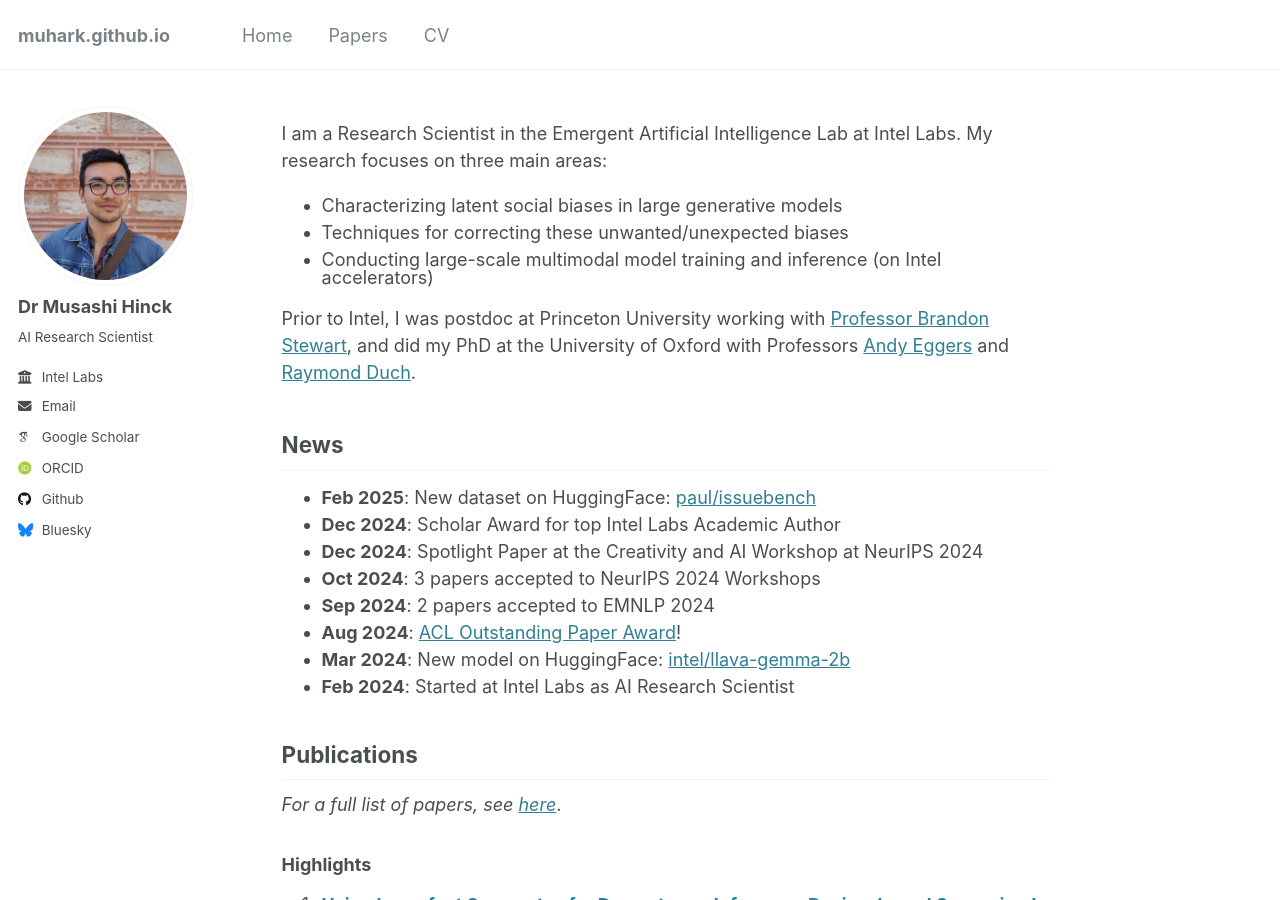
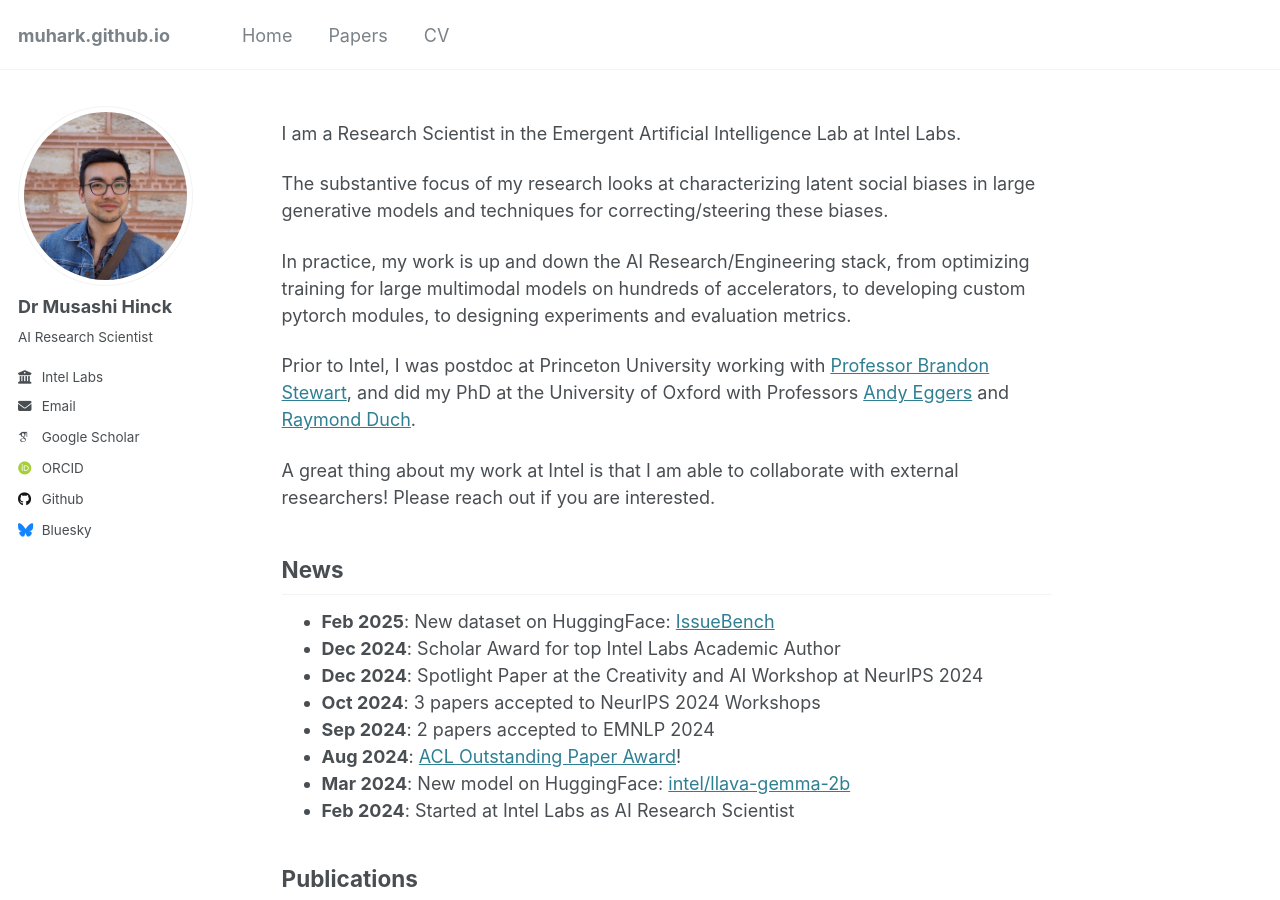
Before and after one commit to muhark/muhark.github.io, a Jekyll site: the page built from _pages/about.md, in a window 1280 px wide and 900 px high. Built offline with Jekyll 4.4.1, drawn with Linux system fonts in a browser that asks for light colours; some web fonts are replaced.

Commit message:
Updating about.md

```diff
--- a/_pages/about.md
+++ b/_pages/about.md
@@ -8,17 +8,19 @@ redirect_from:
 ---
 
 I am a Research Scientist in the Emergent Artificial Intelligence Lab at Intel Labs.
-My research focuses on three main areas:
 
-- Characterizing latent social biases in large generative models
-- Techniques for correcting these unwanted/unexpected biases
-- Conducting large-scale multimodal model training and inference (on Intel accelerators)
+The substantive focus of my research looks at characterizing latent social biases in large generative models and techniques for correcting/steering these biases.
+
+In practice, my work is up and down the AI Research/Engineering stack, from optimizing training for large multimodal models on hundreds of accelerators, to developing custom pytorch modules, to designing experiments and evaluation metrics.
 
 Prior to Intel, I was postdoc at Princeton University working with [Professor Brandon Stewart](https://bstewart.scholar.princeton.edu), and did my PhD at the University of Oxford with Professors [Andy Eggers](https://andy.egge.rs) and [Raymond Duch](https://www.raymondduch.com).
 
+A great thing about my work at Intel is that I am able to collaborate with external researchers! Please reach out if you are interested.
+
+
 ## News
 
-- **Feb 2025**: New dataset on HuggingFace: [paul/issuebench](https://huggingface.co/datasets/Paul/IssueBench)
+- **Feb 2025**: New dataset on HuggingFace: [IssueBench](https://huggingface.co/datasets/Paul/IssueBench)
 - **Dec 2024**: Scholar Award for top Intel Labs Academic Author
 - **Dec 2024**: Spotlight Paper at the Creativity and AI Workshop at NeurIPS 2024
 - **Oct 2024**: 3 papers accepted to NeurIPS 2024 Workshops
```
